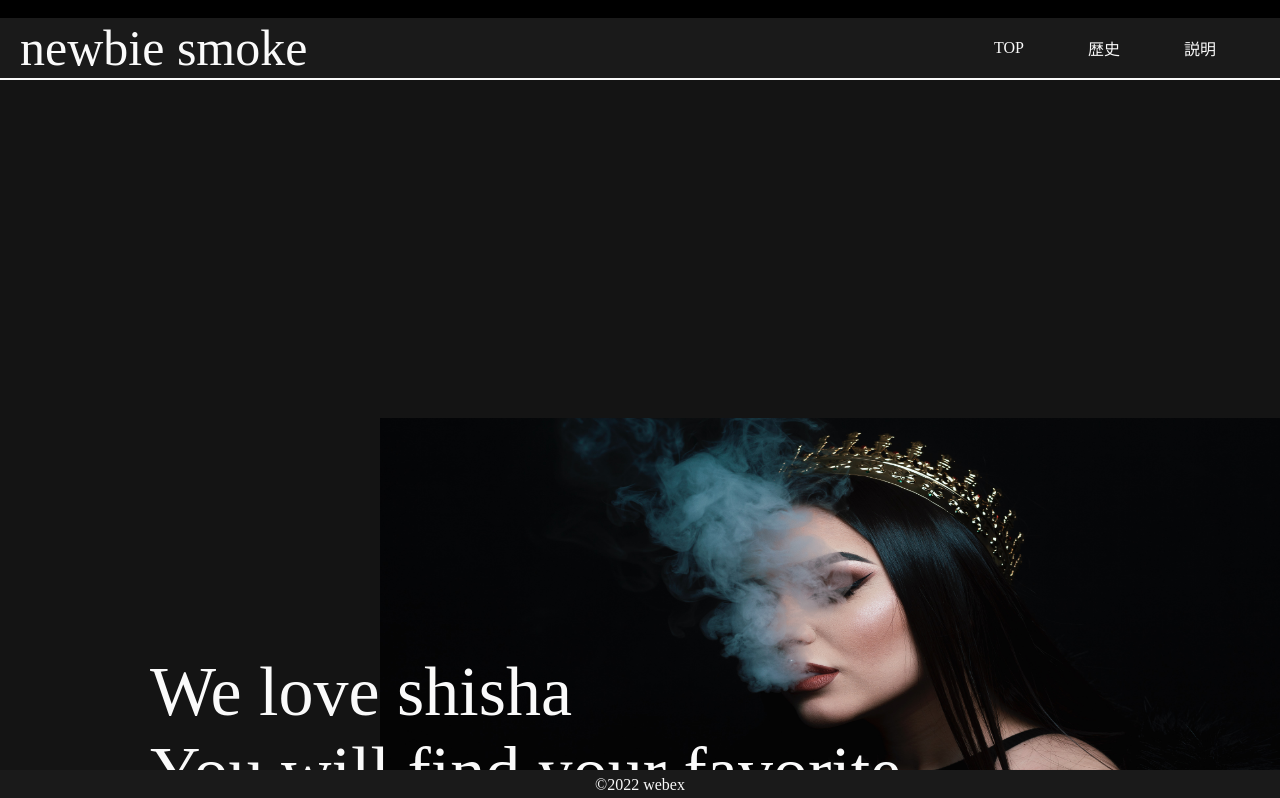
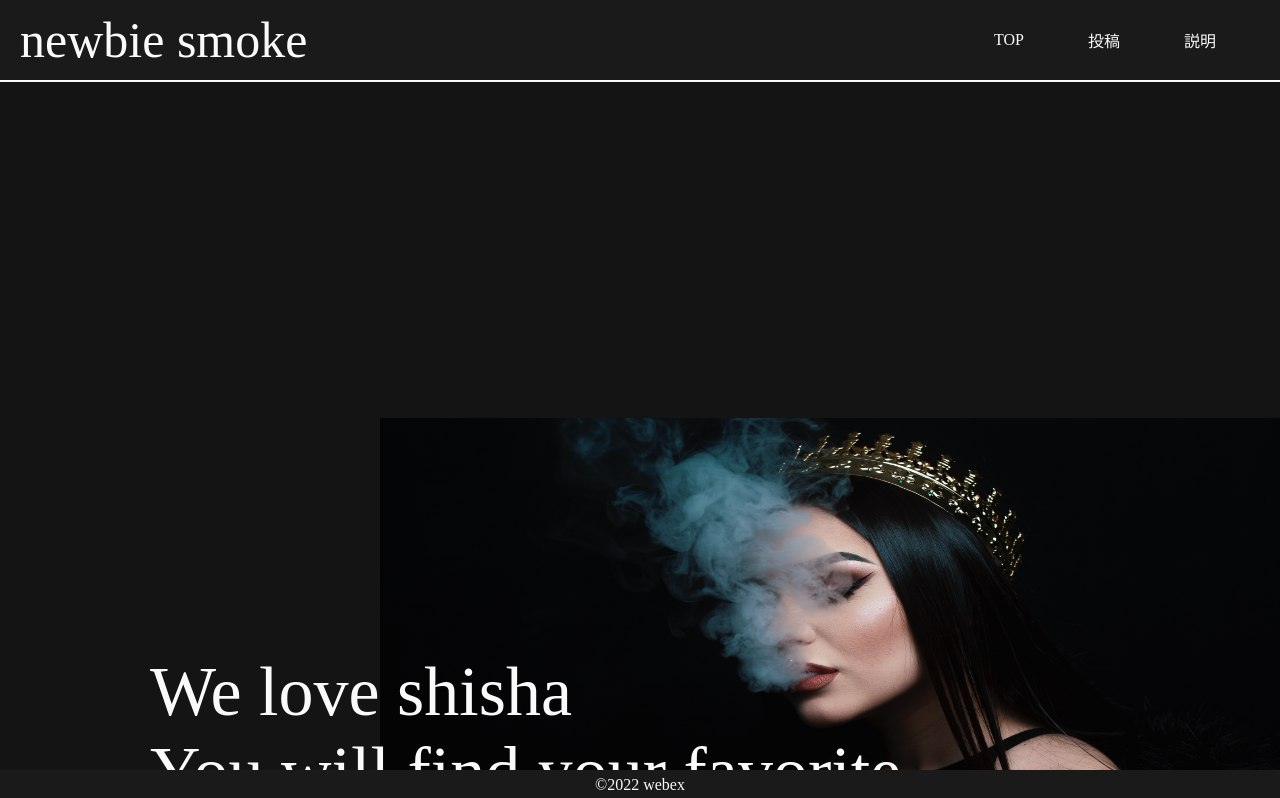
Before and after one commit to webex16-team-1/team-original-app, a Vue app: page / in a window 1280 px wide. Shown: the top 798 px of the page. Built offline with nearby package versions, Linux system fonts and the light colour scheme.

Commit message:
ヘッダーを整えました

```diff
--- a/src/views/HomeView.vue
+++ b/src/views/HomeView.vue
@@ -2,8 +2,8 @@
   <header class="header-nav">
     <p id="title">newbie smoke</p>
     <nav><a href="./">TOP</a></nav>
-    <nav><a href="./history">歴史</a></nav>
-    <nav><a href="./explain">説明</a></nav>
+    <nav><a href="./tweet">投稿</a></nav>
+    <nav><a href="#explain-box">説明</a></nav>
   </header>
   <div id="first-block">
     <div id="top-image-box">
@@ -69,7 +69,8 @@ export default {
   border-bottom: solid 2px #fafafa;
   background-color: #1a1a1a;
   position: fixed;
-  height: 60px;
+  top: 0px;
+  height: 80px;
   width: 100%;
 
   display: flex;
```
